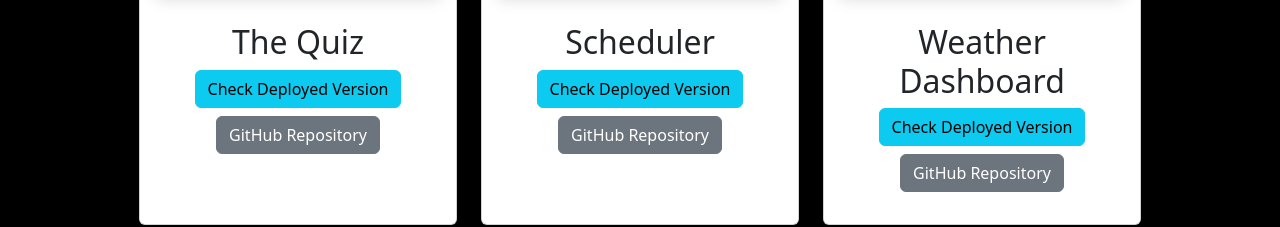
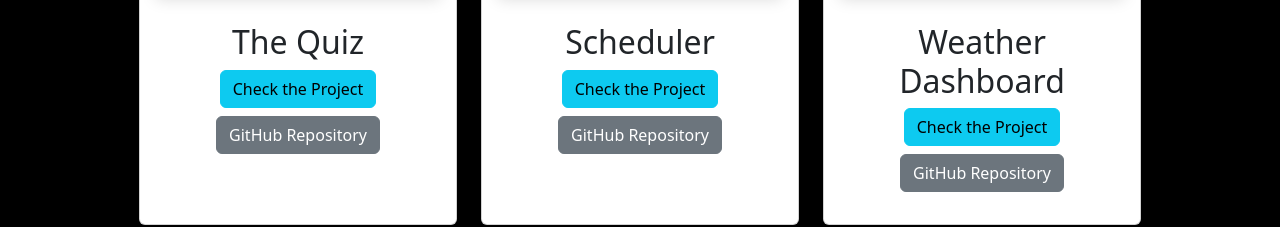
Before and after one commit to rober-web/React-Portfolio, a React (Vite) app: page /gallery in a window 1280 px wide. Shown: the part 574-801 px from the top of the page. Built offline with nearby package versions, Linux system fonts and the light colour scheme.

Commit message:
changed button value

```diff
--- a/src/components/gallery/Gallery.jsx
+++ b/src/components/gallery/Gallery.jsx
@@ -24,7 +24,7 @@ const Gallery = ({
             rel="noopener noreferrer"
             className="btn btn-info btn-full-width"
           >
-            Check Deployed Version
+            Check the Project
           </a>
 
           <a
```
